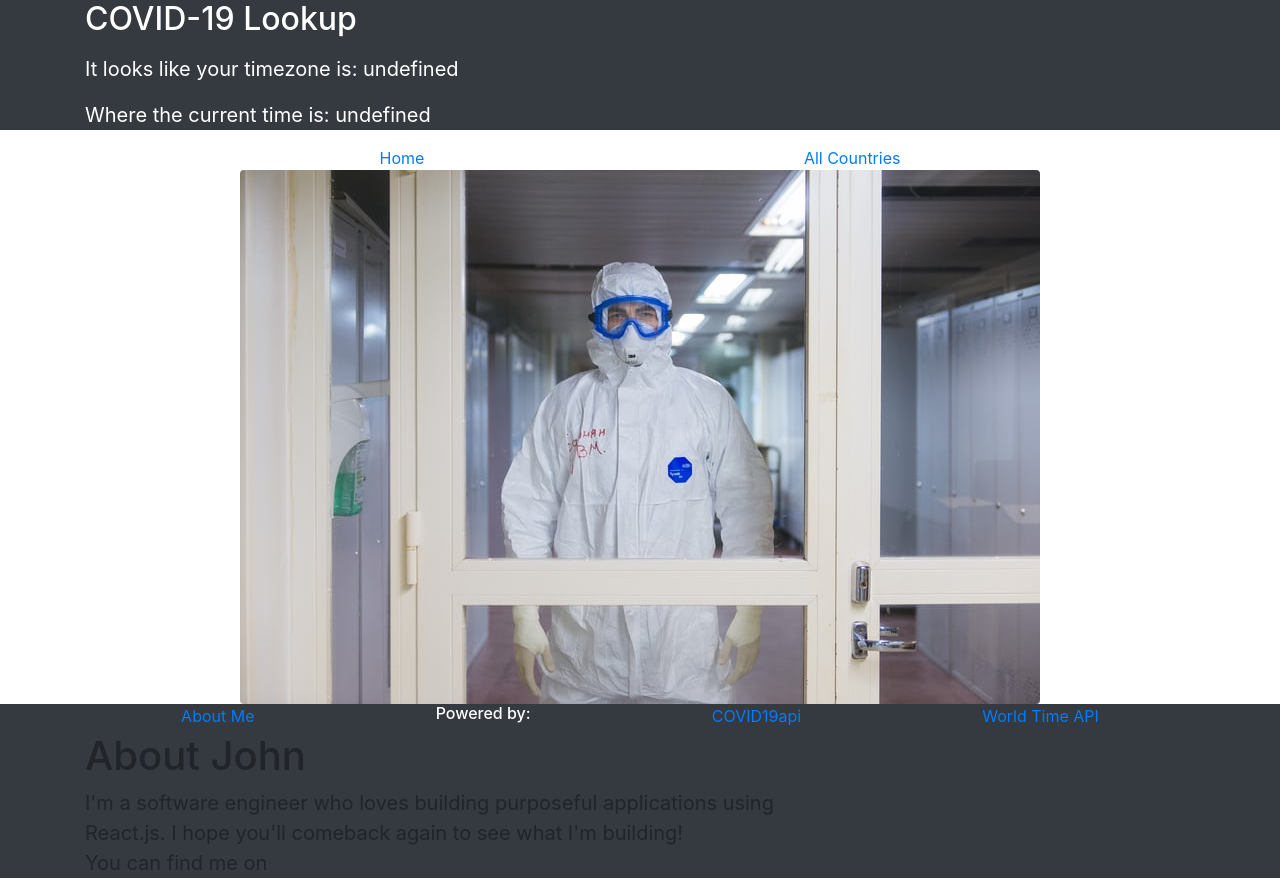
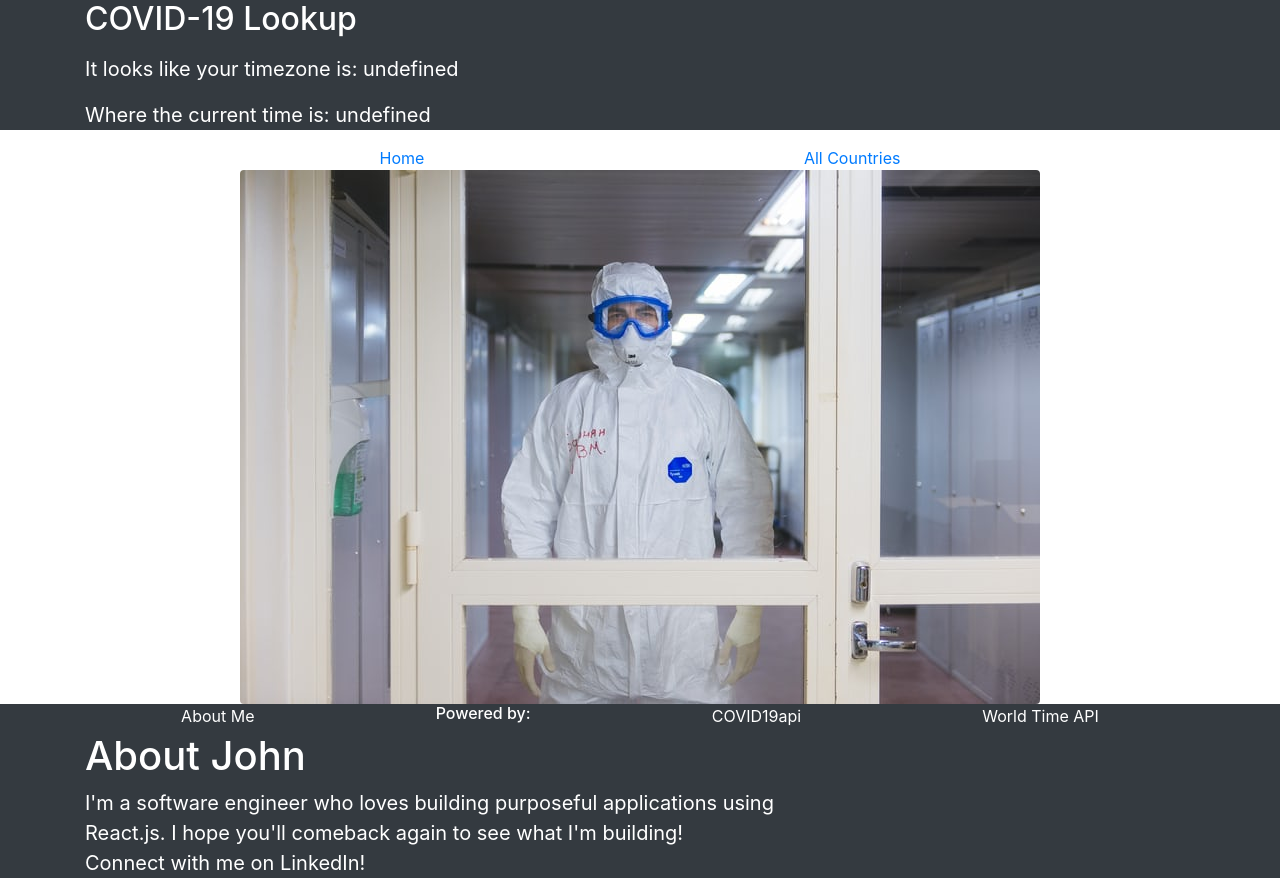
Before and after one commit to galeazzij/COVID-Now, a React (Create React App) app: page /About in a window 1280 px wide. Built offline with nearby package versions, Linux system fonts and the light colour scheme; no server answers.

Commit message:
update files

```diff
--- a/src/About.js
+++ b/src/About.js
@@ -1,15 +1,14 @@
 import React from "react";
-import { render } from "@testing-library/react";
 
 function About() {
   return (
-    <div className="container">
+    <div className="container text-white">
       <h1>About John</h1>
       <p>
         I'm a software engineer who loves building purposeful applications using
         <br></br>
         React.js. I hope you'll comeback again to see what I'm building!
-        <br></br>You can find me on
+        <br></br>Connect with me on LinkedIn!
       </p>
     </div>
   );
--- a/src/AllCountry.js
+++ b/src/AllCountry.js
@@ -1,6 +1,5 @@
-import React, { Component } from "react";
+import React from "react";
 import { Link, withRouter } from "react-router-dom";
-import axios from "axios";
 
 const Home = (props) => {
   const sortedAllCountries = props.country.sort();
--- a/src/CountryDetail.js
+++ b/src/CountryDetail.js
@@ -25,7 +25,7 @@ class CountryDetail extends Component {
   }
   //need below since we're only updating once componentDidMount
   componentDidUpdate(previousProps) {
-    if (previousProps.countries != this.props.countries) {
+    if (previousProps.countries !== this.props.countries) {
       this.findCountry();
     }
   }
--- a/src/Footer.js
+++ b/src/Footer.js
@@ -9,10 +9,16 @@ const Footer = () => {
   return (
     <>
       <nav className="nav-justified">
-        <Link to="/About">About Me</Link>
+        <Link className="text-white" to="/About">
+          About Me
+        </Link>
         <h6 className="text-white">Powered by:</h6>
-        <a href="https://covid19api.com/">COVID19api</a>
-        <a href="http://worldtimeapi.org/">World Time API</a>
+        <a className="text-white" href="https://covid19api.com/">
+          COVID19api
+        </a>
+        <a className="text-white" href="http://worldtimeapi.org/">
+          World Time API
+        </a>
       </nav>
       <Route path="/About">
         <About />
--- a/src/Header.js
+++ b/src/Header.js
@@ -39,4 +39,4 @@ class Header extends Component {
   }
 }
 
-export default Header;
+export default withRouter(Header);
--- a/src/TopFive.js
+++ b/src/TopFive.js
@@ -1,4 +1,4 @@
-import React, { Component } from "react";
+import React from "react";
 import { Link, withRouter } from "react-router-dom";
 
 //TopFive sorts the countries into the descending order
```
